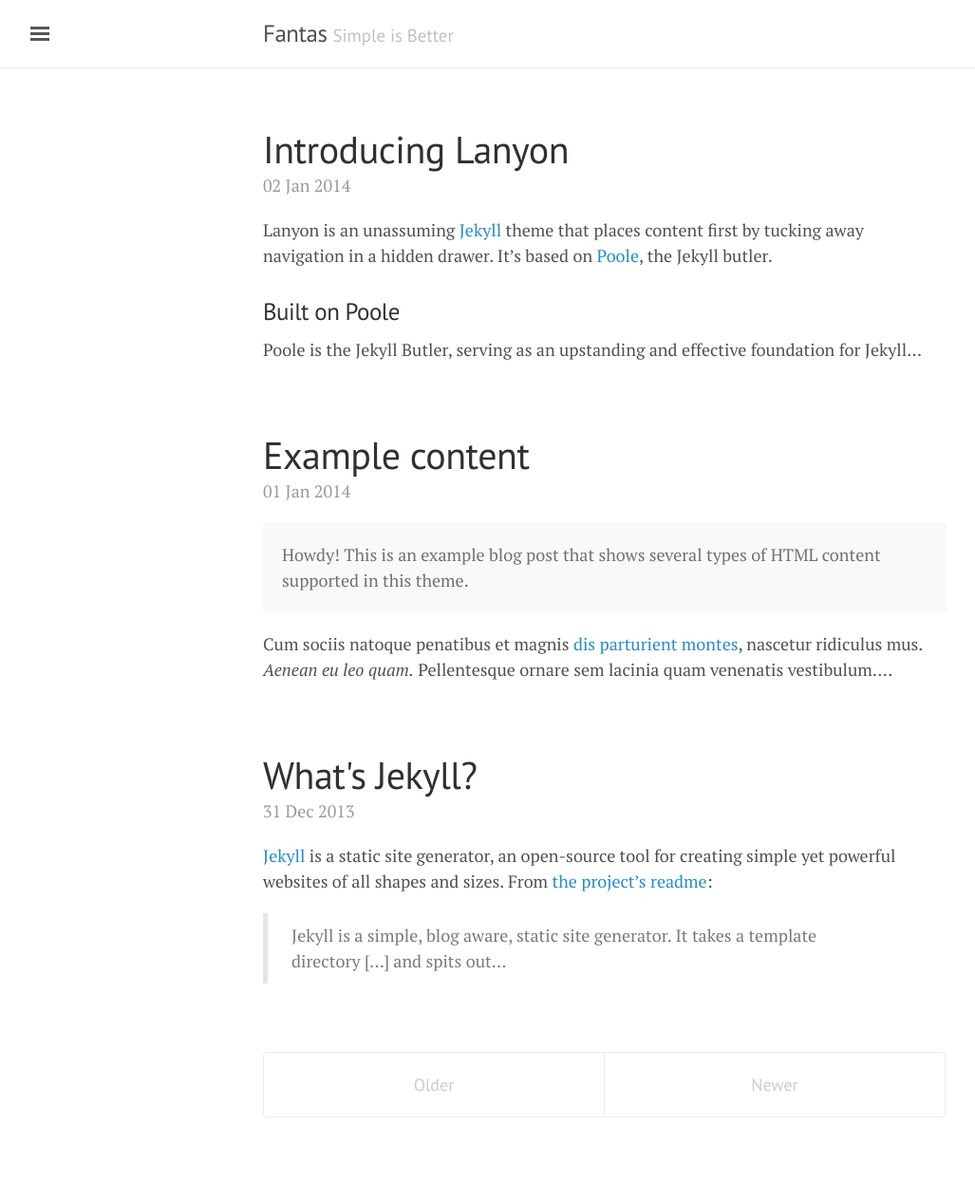
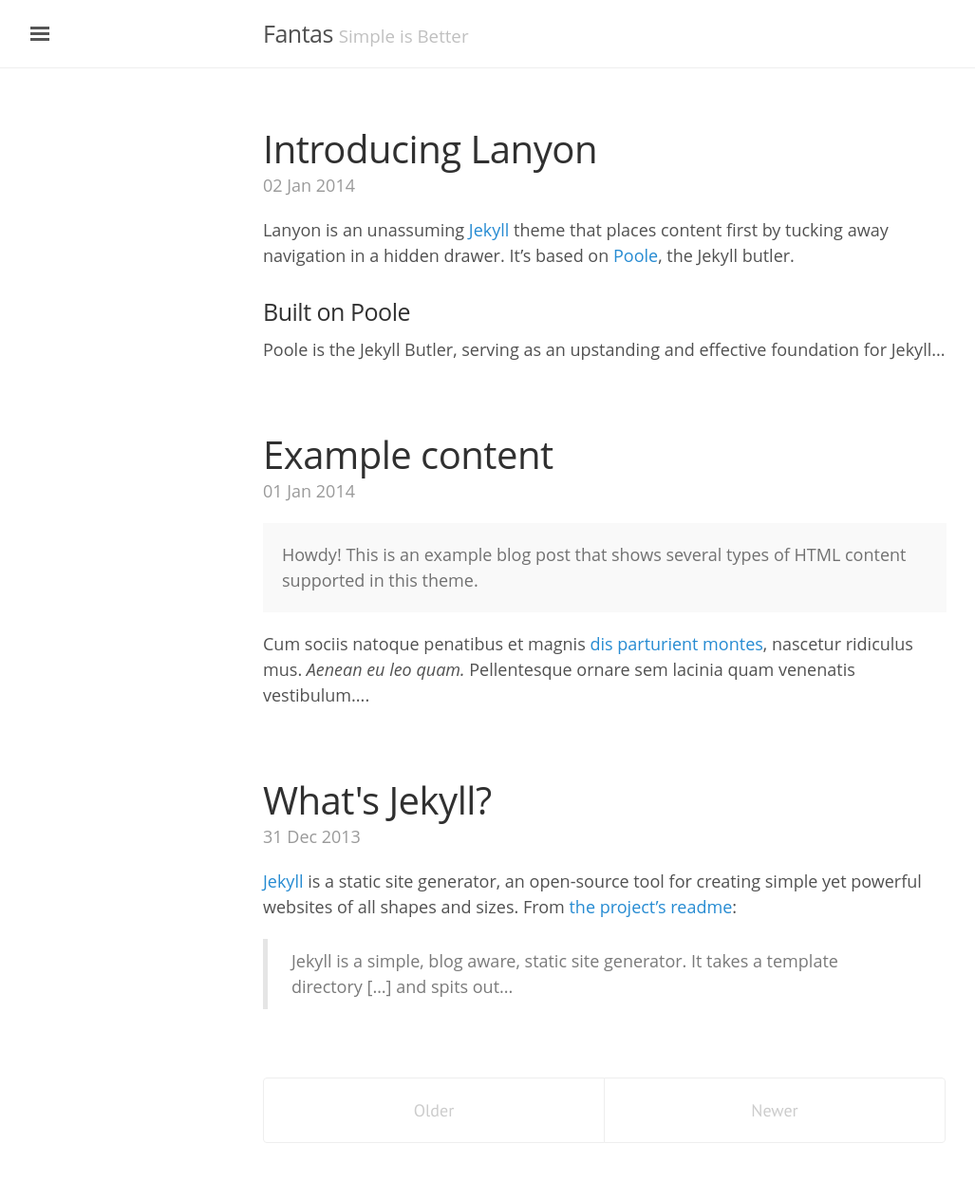
Before and after one commit to Fantas-LeoTao/Fantas-LeoTao.github.io, a Jekyll site: the page built from index.html, in a window 1280 px wide. Shown: the whole page at 95% size, without its empty margins (3-1030 px from the left). Built offline with Jekyll 4.4.1, drawn with Linux system fonts in a browser that asks for light colours; the list of posts is cut into pages by our own code; before the commit the page ends 1237 px from its top, so only the background shows below that.

Commit message:
font family

```diff
--- a/public/css/lanyon.css
+++ b/public/css/lanyon.css
@@ -41,11 +41,10 @@ body {
 }
 
 html {
-  font-family: "PT Serif", Georgia, "Times New Roman", serif;
+  font-family: "Open Sans", "Helvetica Neue", Helvetica, Arial, STHeiti, "Microsoft Yahei", sans-serif;
 }
 
 h1, h2, h3, h4, h5, h6 {
-  font-family: "PT Sans", Helvetica, Arial, sans-serif;
   font-weight: 400;
   color: #313131;
   letter-spacing: -.025rem;
```
